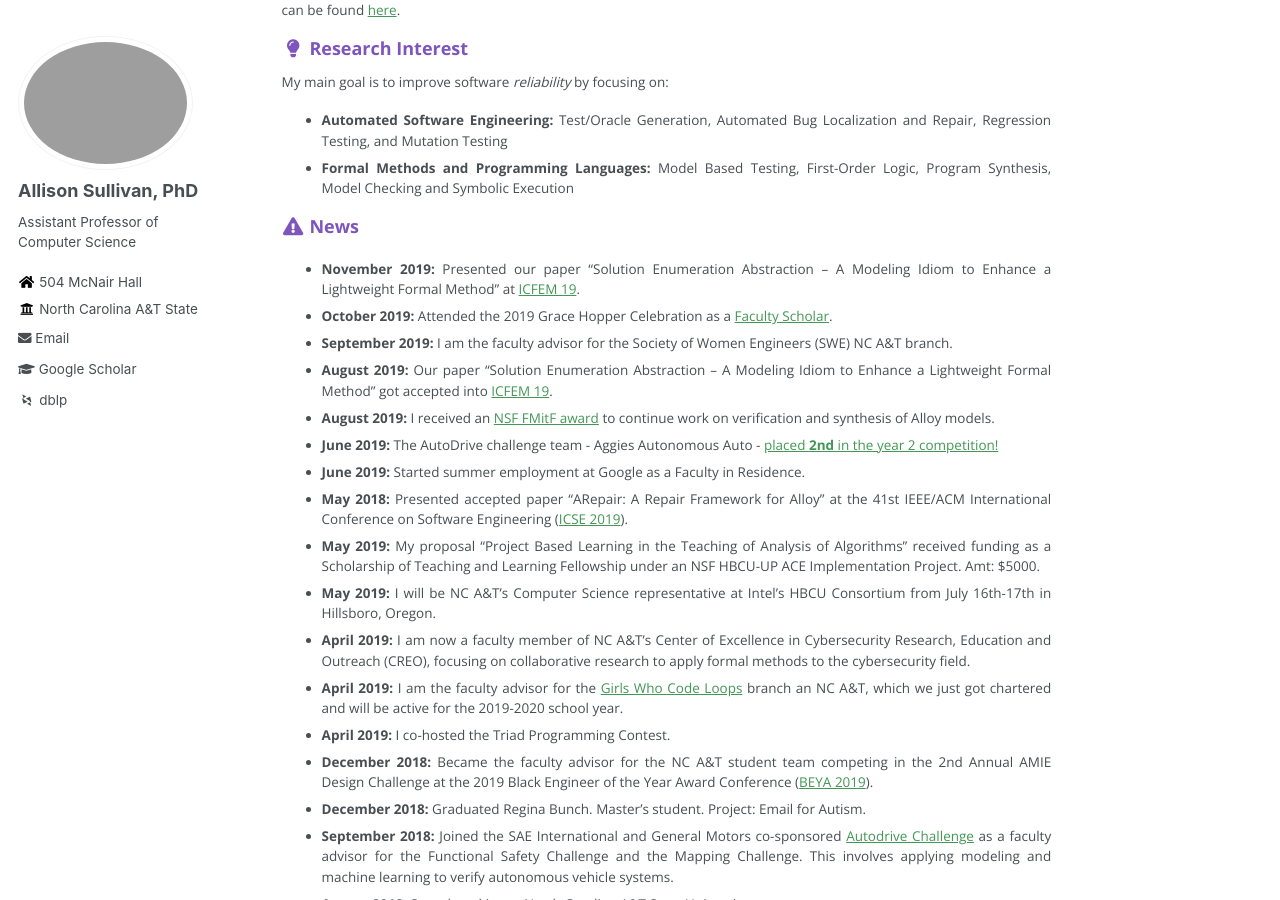
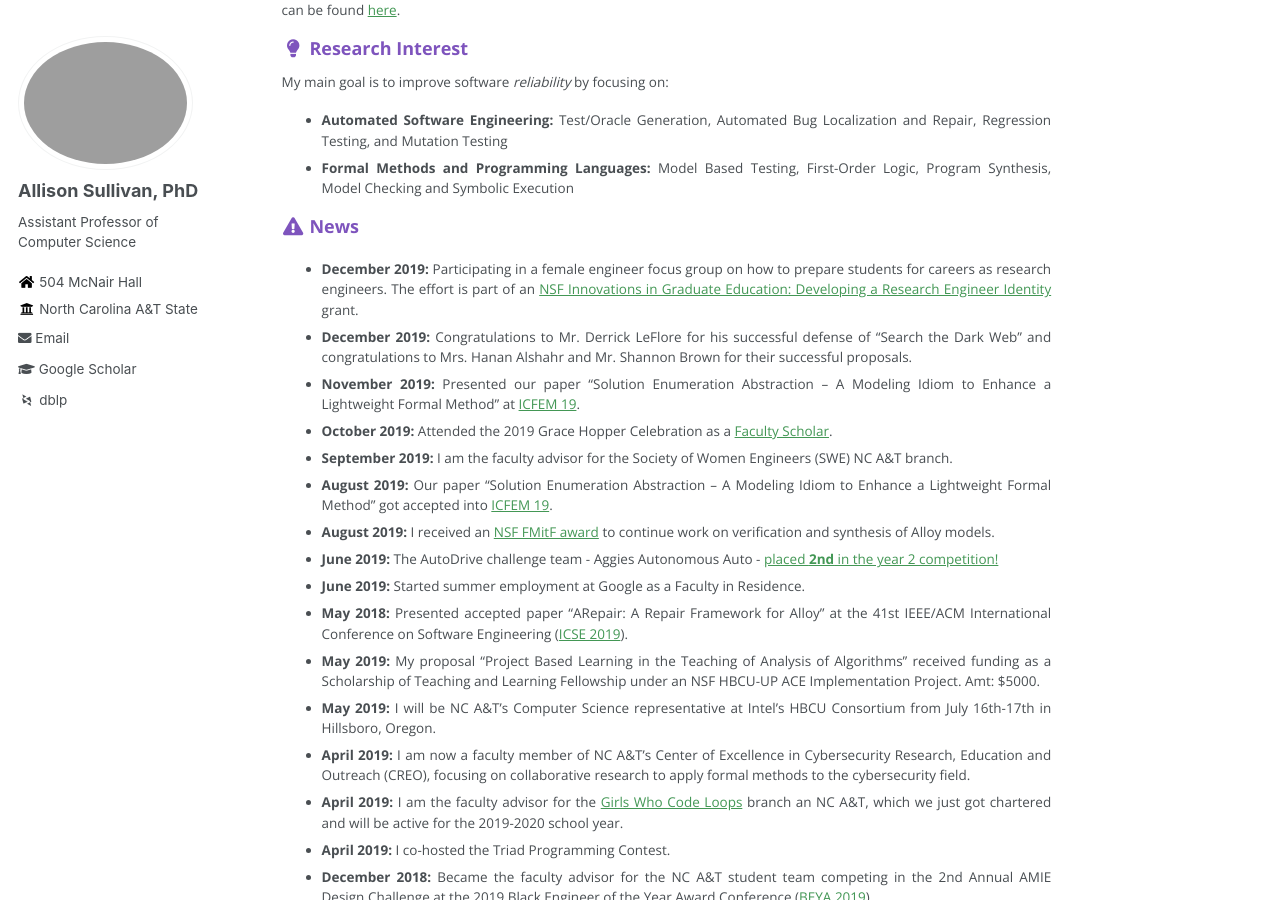
Before and after one commit to Allisonius/allisonius.github.io, a Jekyll site: the page built from _pages/about.md, in a window 1280 px wide and 900 px high, scrolled down 303 px. Built offline with Jekyll 4.4.1, drawn with Linux system fonts in a browser that asks for light colours; some web fonts are replaced.

Commit message:
Update about.md

```diff
--- a/_pages/about.md
+++ b/_pages/about.md
@@ -27,6 +27,8 @@ Mutation Testing
 Checking and Symbolic Execution
 
 ### <i class="fa fa-fw fa-exclamation-triangle" aria-hidden="true"></i> News
+ * **December 2019:** Participating in a female engineer focus group on how to prepare students for careers as research engineers. The effort is part of an [NSF Innovations in Graduate Education: Developing a Research Engineer Identity](https://www.nsf.gov/awardsearch/showAward?AWD_ID=1856346&HistoricalAwards=false) grant.
+ * **December 2019:** Congratulations to Mr. Derrick LeFlore for his successful defense of "Search the Dark Web" and congratulations to Mrs. Hanan Alshahr and Mr. Shannon Brown for their successful proposals.
  * **November 2019:** Presented our paper "Solution Enumeration Abstraction -- A Modeling Idiom to Enhance a Lightweight Formal Method" at [ICFEM 19](http://csse.szu.edu.cn/icfem2019/).
 * **October 2019:** Attended the 2019 Grace Hopper Celebration as a [Faculty Scholar](https://ghc.anitab.org/2019-student-academic/scholarships/our-ghc-19-scholars-2/attachment/sullivan-allison/).
  * **September 2019:** I am the faculty advisor for the Society of Women Engineers (SWE) NC A&T branch.
```
